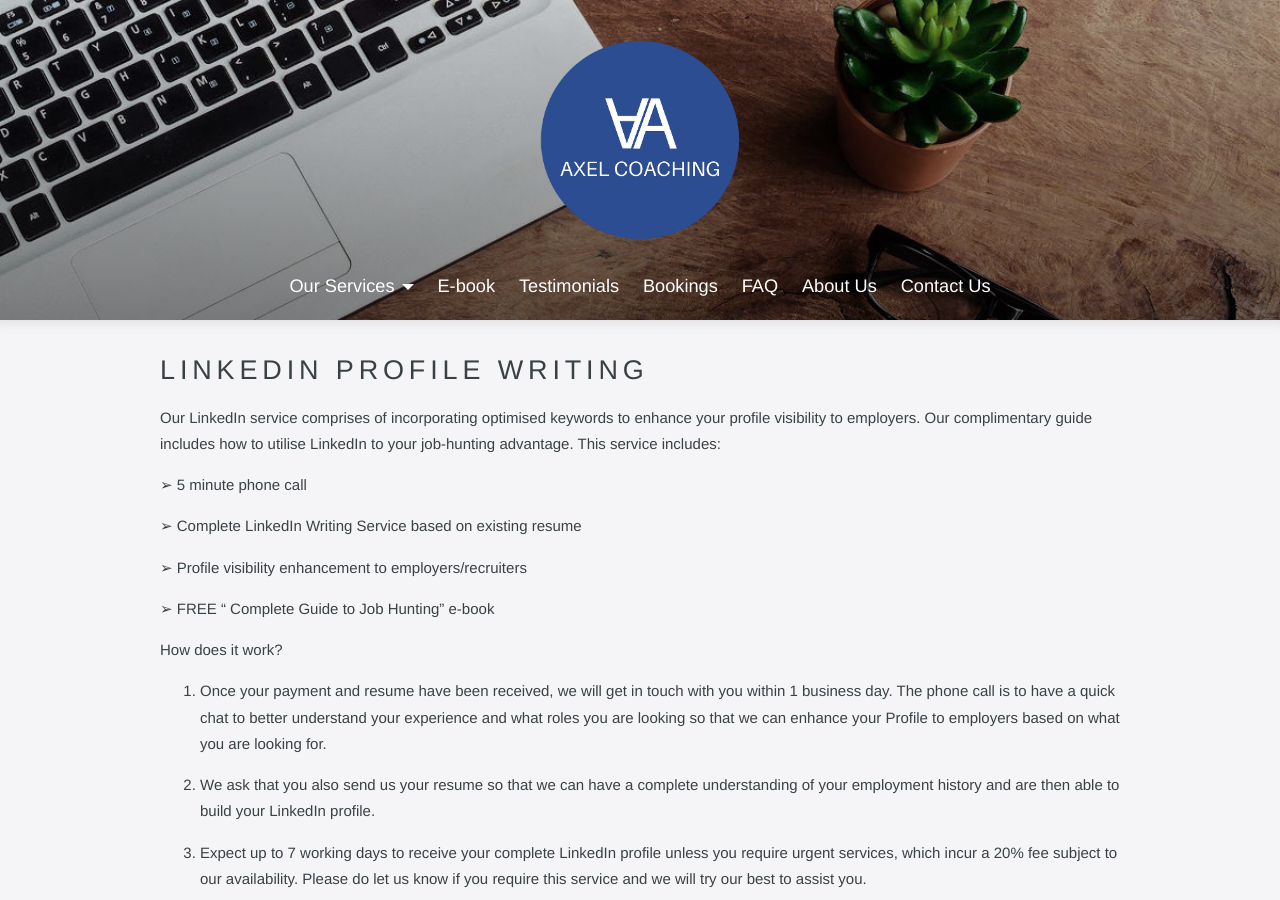
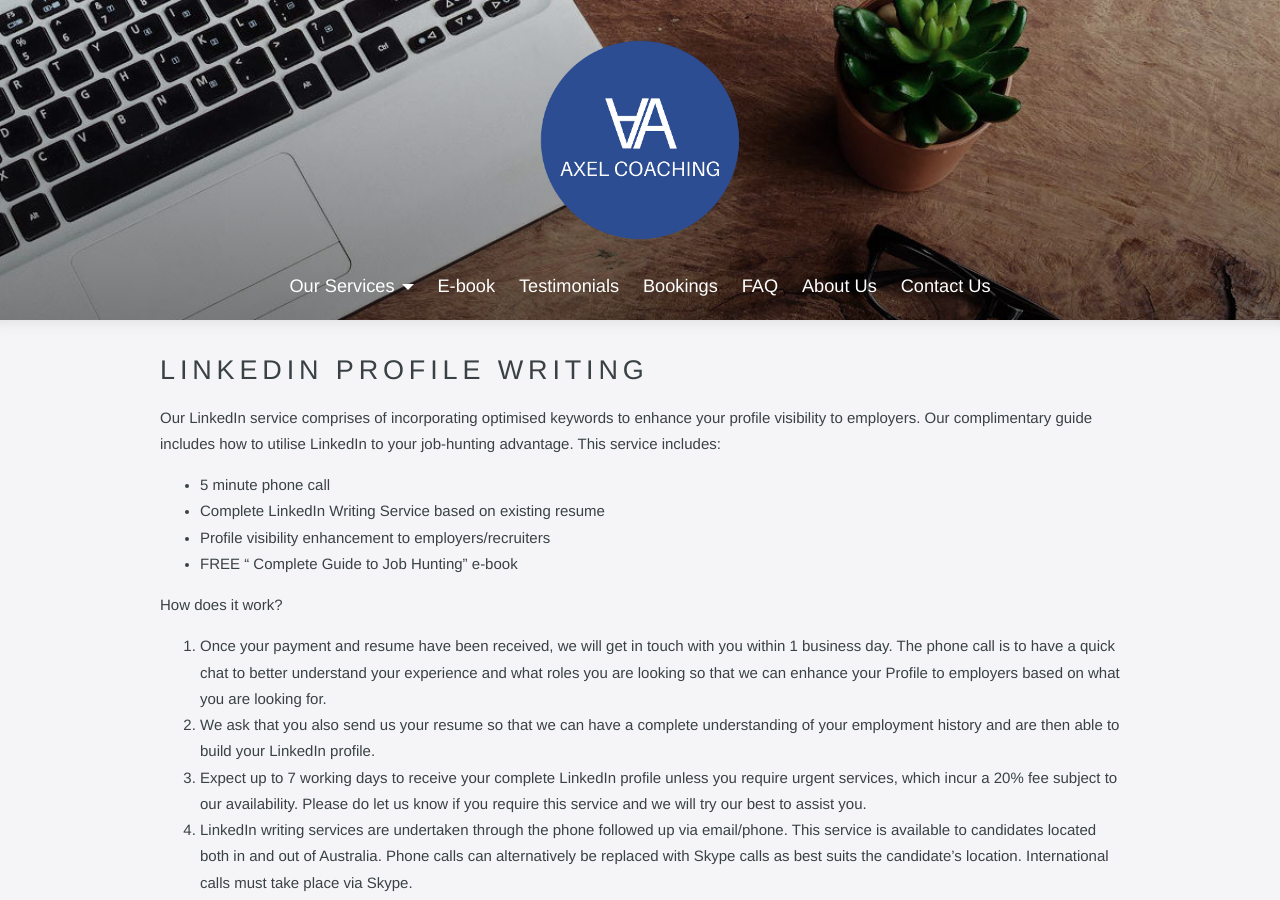
Before and after one commit to asabourin/axelcoaching, a Jekyll site: the page built from _services/linkedin-profile-writing.md, in a window 1280 px wide and 900 px high. Built offline with Jekyll 4.4.1, drawn with Linux system fonts in a browser that asks for light colours; a script that is not in the unit is left out.

```diff
--- a/_services/linkedin-profile-writing.md
+++ b/_services/linkedin-profile-writing.md
@@ -4,28 +4,16 @@ position: 3
 ---
 Our LinkedIn service comprises of incorporating optimised keywords to enhance your profile visibility to employers. Our complimentary guide includes how to utilise LinkedIn to your job-hunting advantage. This service includes:
 
-
-➢	5 minute phone call
-
-➢	Complete LinkedIn Writing Service based on existing resume
-
-➢	Profile visibility enhancement to employers/recruiters
-
-➢	FREE “ Complete Guide to Job Hunting” e-book
-
-
-
+* 5 minute phone call
+* Complete LinkedIn Writing Service based on existing resume
+* Profile visibility enhancement to employers/recruiters
+* FREE “ Complete Guide to Job Hunting” e-book
 
 How does it work?
 
-
-1.	Once your payment and resume have been received, we will get in touch with you within 1 business day. The phone call is to have a quick chat to better understand your experience and what roles you are looking so that we can enhance your Profile to employers based on what you are looking for.
-
-2.	We ask that you also send us your resume so that we can have a complete understanding of your employment history and are then able to build your LinkedIn profile.
-
-3.	Expect up to 7 working days to receive your complete LinkedIn profile unless you require urgent services, which incur a 20% fee subject to our availability. Please do let us know if you require this service and we will try our best to assist you.
-
-4.	LinkedIn writing services are undertaken through the phone followed up via email/phone. This service is available to candidates located both in and out of Australia. Phone calls can alternatively be replaced with Skype calls as best suits the candidate’s location. International calls must take place via Skype.
-
+1. Once your payment and resume have been received, we will get in touch with you within 1 business day. The phone call is to have a quick chat to better understand your experience and what roles you are looking so that we can enhance your Profile to employers based on what you are looking for.
+2. We ask that you also send us your resume so that we can have a complete understanding of your employment history and are then able to build your LinkedIn profile.
+3. Expect up to 7 working days to receive your complete LinkedIn profile unless you require urgent services, which incur a 20% fee subject to our availability. Please do let us know if you require this service and we will try our best to assist you.
+4. LinkedIn writing services are undertaken through the phone followed up via email/phone. This service is available to candidates located both in and out of Australia. Phone calls can alternatively be replaced with Skype calls as best suits the candidate’s location. International calls must take place via Skype.
 
 Please note:
```
